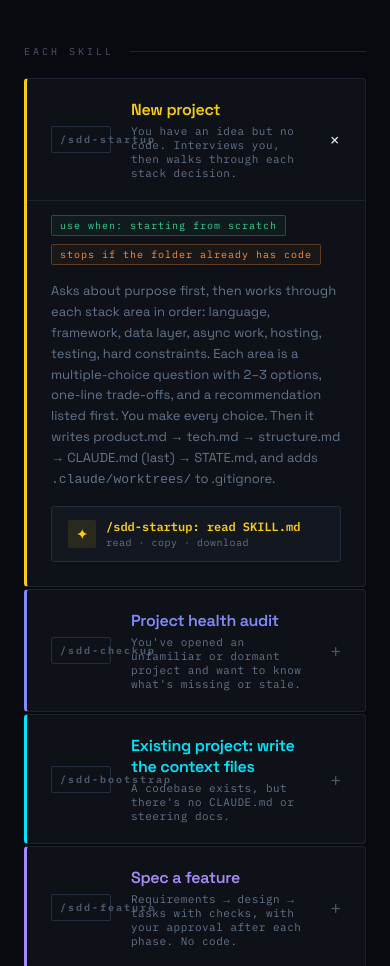
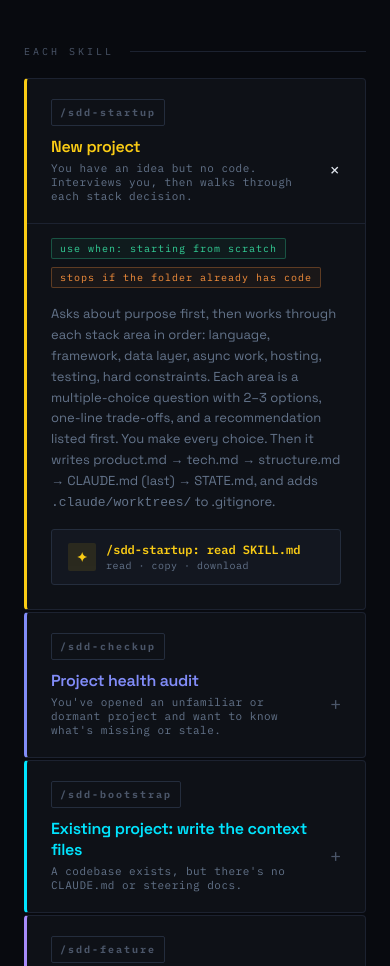
Before and after one commit to caiogmatos/sdd-skills, a plain HTML site: page skills.html in a window 390 px wide. Shown: the part 1321-2287 px from the top of the page. Drawn offline with Linux system fonts and the light colour scheme.

Commit message:
Fix skill tags overlapping card titles on the Skills page
The accordion tag column is a fixed 60px, too narrow for command names
like /sdd-implement. Skills cards now use a 150px column, and on narrow
screens the tag sits on its own row above the title.

Co-Authored-By: Claude Opus 5.5 <noreply@anthropic.com>

```diff
--- a/skills.html
+++ b/skills.html
@@ -54,7 +54,7 @@
 
   <div class="divider">Each skill</div>
 
-  <div class="accordion">
+  <div class="accordion wide-tags">
 
     <div class="acc-card stripe-6" onclick="toggleAcc(this)">
       <div class="acc-header">
--- a/styles.css
+++ b/styles.css
@@ -243,7 +243,14 @@ body::before {
   border-radius: 2px; white-space: nowrap;
 }
 
-.acc-meta { display: flex; flex-direction: column; gap: 4px; }
+/* accordions whose tags are command names, e.g. /sdd-implement */
+.accordion.wide-tags .acc-header { grid-template-columns: 150px 1fr auto; }
+@media (max-width: 640px) {
+  .accordion.wide-tags .acc-header { grid-template-columns: 1fr auto; gap: 10px 16px; }
+  .accordion.wide-tags .acc-tag { grid-column: 1 / -1; justify-self: start; }
+}
+
+.acc-meta { display: flex; flex-direction: column; gap: 4px; min-width: 0; }
 .acc-title { font-size: 16px; font-weight: 600; letter-spacing: -.3px; }
 .acc-desc { font-family: var(--mono); font-size: 11px; color: var(--mute2); letter-spacing: .5px; }
 
```
